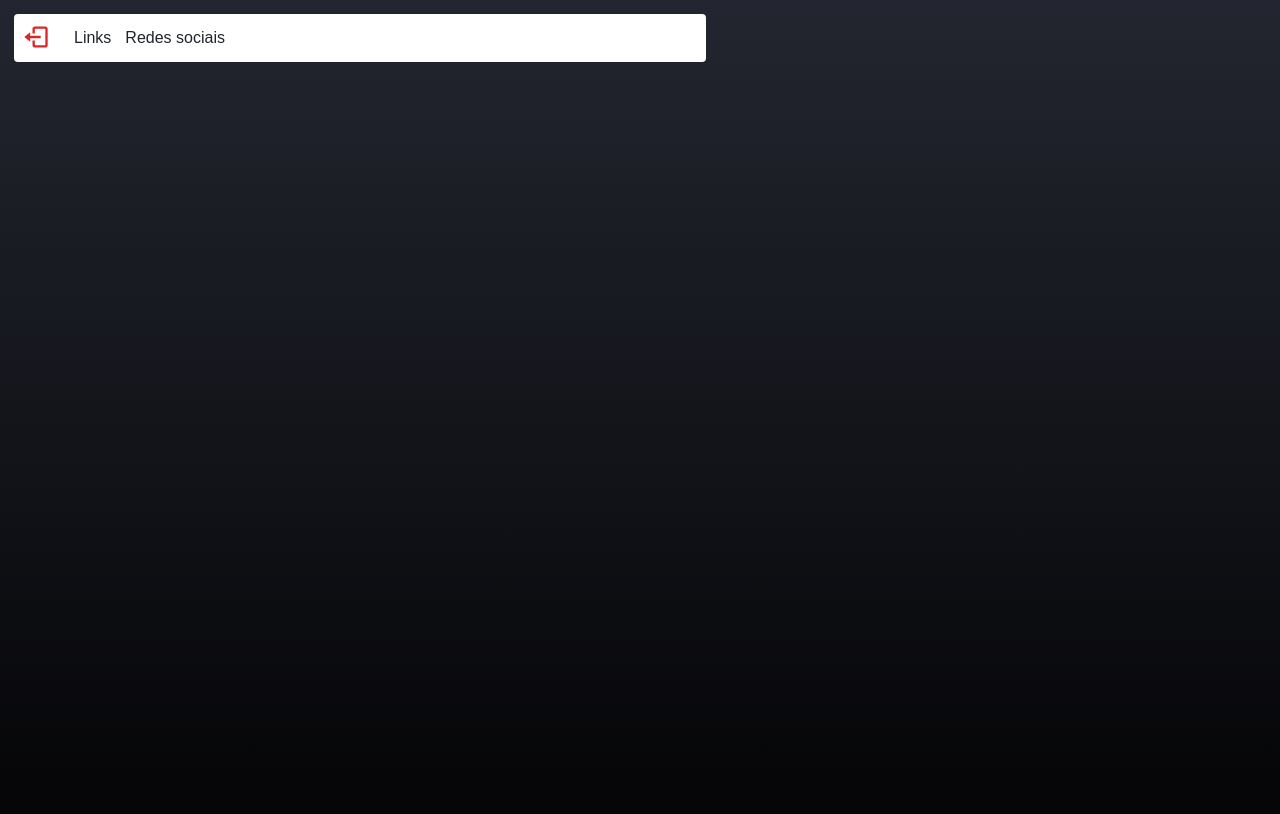
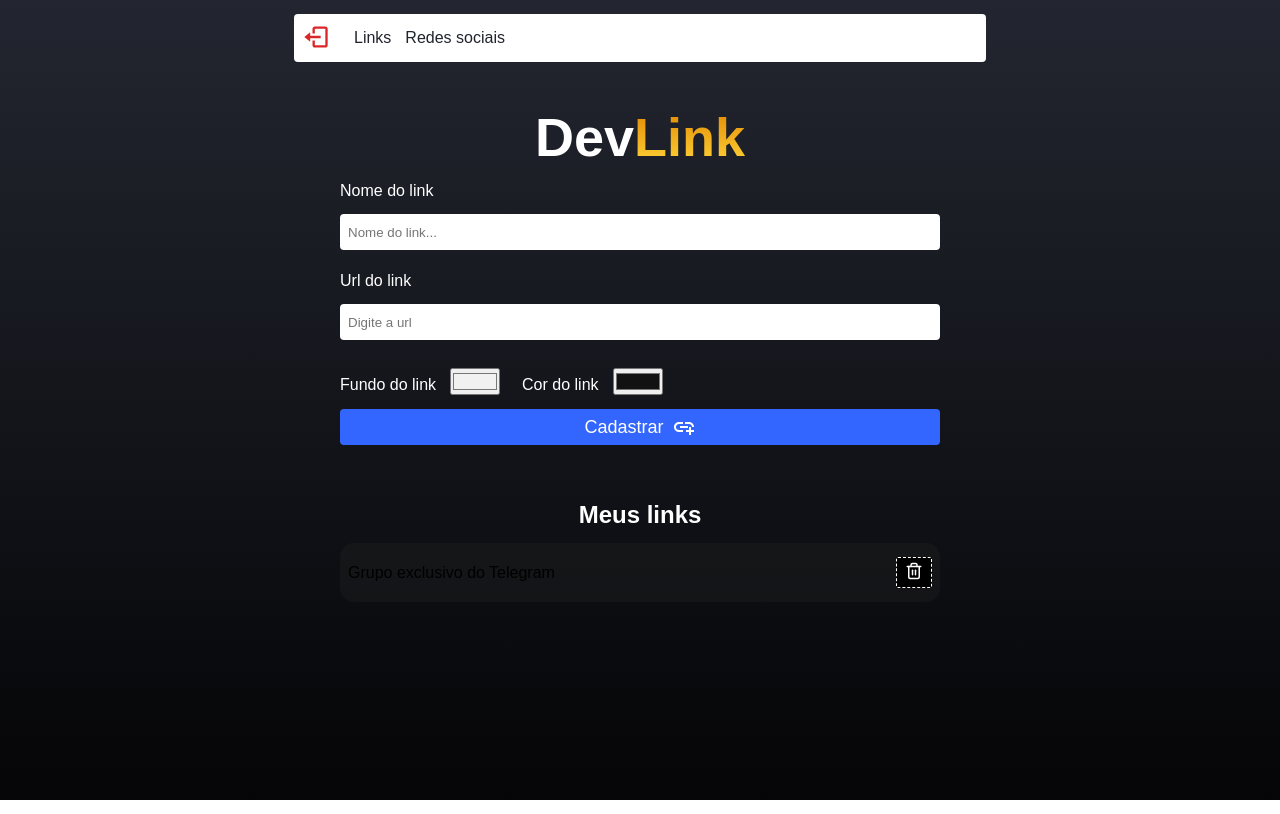
Before and after one commit to Rodrigo-Monteiro-Lima/devlink, a React (Create React App) app: page /admin in a window 1280 px wide. Built offline with nearby package versions, Linux system fonts and the light colour scheme; no server answers; sample sign-in values are in the browser's storage.

Commit message:
feat: admin

```diff
--- a/src/components/Loading/index.js
+++ b/src/components/Loading/index.js
@@ -1,4 +1,4 @@
-import { StyledLoading } from './Loading.styled';
+import { StyledLoading } from './Loading,styled';
 
 const Loading = () => {
   return (
--- /dev/null
+++ b/src/pages/Admin/Admin.styled.js
@@ -0,0 +1,110 @@
+import styled from 'styled-components';
+
+export const StyledAdmin = styled.div`
+  display: flex;
+  align-items: center;
+  flex-direction: column;
+  min-height: 100vh;
+  padding: 0 6px;
+
+  form {
+    display: flex;
+    flex-direction: column;
+    width: 100%;
+    max-width: 600px;
+
+    label {
+      color: #fff;
+      font-weight: medium;
+      margin-top: 8px;
+      margin-bottom: 14px;
+    }
+
+    section {
+      display: flex;
+      margin: 14px 0;
+      gap: 22px;
+
+      label {
+        margin-right: 14px;
+      }
+    }
+
+    button {
+      margin-bottom: 28px;
+      display: flex;
+      align-items: center;
+      justify-content: center;
+      height: 36px;
+      border-radius: 4px;
+      background-color: #3366ff;
+      border: 0;
+      font-size: 18px;
+      color: #fff;
+      gap: 8px;
+    }
+  }
+
+  h2 {
+    color: #fff;
+    margin: 28px 0 14px 0;
+  }
+
+  article {
+    width: 90%;
+    max-width: 600px;
+    display: flex;
+    flex-direction: row;
+    align-items: center;
+    justify-content: space-between;
+    background-color: rgba(36, 36, 36, 0.35);
+    border-radius: 14px;
+    padding: 14px 8px;
+
+    button {
+      border: 1.5px dashed #fff;
+      color: #fff;
+      background-color: #000;
+      padding: 4px 8px;
+      border-radius: 2px;
+    }
+  }
+
+  .preview {
+    margin: 0 0 28px 0;
+    border: 1.5px solid rgba(255, 255, 255, 0.5);
+    border-radius: 4px;
+    align-items: center;
+    display: flex;
+    justify-content: center;
+    flex-direction: column;
+
+    article {
+      border-radius: 0;
+    }
+
+    label {
+      color: #fff;
+      font-weight: medium;
+      margin-top: 8px;
+      margin-bottom: 14px;
+    }
+  }
+
+  .animate-pop {
+    animation-duration: 0.5s;
+    animation-name: animate-pop;
+  }
+
+  @keyframes animate-pop {
+    0% {
+      opacity: 0;
+      transform: scale(0.7, 0.7);
+    }
+
+    100% {
+      opacity: 1;
+      transform: scale(1, 1);
+    }
+  }
+`;
--- a/src/pages/Admin/index.js
+++ b/src/pages/Admin/index.js
@@ -1,11 +1,81 @@
-import React from 'react';
+import React, { useState } from 'react';
 import Header from '../../components/Header';
+import Logo from '../../components/Logo';
+import Input from '../../components/Input';
+import { StyledAdmin } from './Admin.styled';
+import { MdAddLink } from 'react-icons/md';
+import { FiTrash2 } from 'react-icons/fi';
 
 const Admin = () => {
+  const [name, setName] = useState('');
+  const [url, setUrl] = useState('');
+  const [backgroundColor, setBackgroundColor] = useState('#f1f1f1');
+  const [textColor, setTextColor] = useState('#121212');
+
   return (
-    <div>
+    <StyledAdmin>
       <Header />
-    </div>
+      <Logo />
+      <form>
+        <label>Nome do link</label>
+        <Input
+          placeholder="Nome do link..."
+          value={name}
+          onChange={({ target }) => setName(target.value)}
+        />
+        <label>Url do link</label>
+        <Input
+          type="url"
+          placeholder="Digite a url"
+          value={url}
+          onChange={({ target }) => setUrl(target.value)}
+        />
+        <section>
+          <div>
+            <label>Fundo do link</label>
+            <input
+              type="color"
+              value={backgroundColor}
+              onChange={({ target }) => setBackgroundColor(target.value)}
+            />
+          </div>
+          <div>
+            <label>Cor do link</label>
+            <input
+              type="color"
+              value={textColor}
+              onChange={({ target }) => setTextColor(target.value)}
+            />
+          </div>
+        </section>
+        {name && (
+          <div className="preview">
+            <label>Veja como está ficando</label>
+            <article
+              style={{
+                marginBottom: 8,
+                marginTop: 8,
+                backgroundColor: backgroundColor,
+              }}
+            >
+              <p style={{ color: textColor }}>{name}</p>
+            </article>
+          </div>
+        )}
+        <button type="submit">
+          Cadastrar <MdAddLink size={24} color="#FFF" />
+        </button>
+      </form>
+      <h2>Meus links</h2>
+      <article className="animate-pop">
+        <p>Grupo exclusivo do Telegram</p>
+        <div>
+          <button>
+            <FiTrash2 size={18} color="#fff" />
+          </button>
+        </div>
+      </article>
+    </StyledAdmin>
   );
 };
 
--- a/src/pages/Login/Login.styled.js
+++ b/src/pages/Login/Login.styled.js
@@ -6,7 +6,6 @@ export const StyledLogin = styled.div`
   align-items: center;
   justify-content: center;
   height: 100vh;
-  width: 100%;
 
   form {
     display: flex;
```
Also changed, not shown: src/components/Loading/Loading,styled.js (renamed from src/components/Loading/Loading.styled.js).
